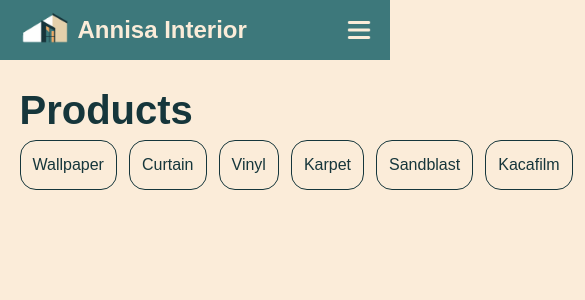
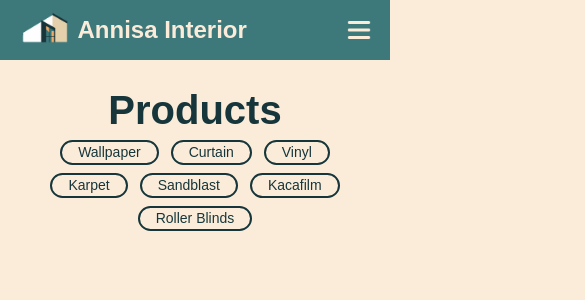
Before and after one commit to Cehmenang/annisa-interior, a Next.js app: page /products in a window 390 px wide. Shown: the top 300 px of the page, 585 px wide, since content can reach past the window. Built offline with nearby package versions, Linux system fonts and the light colour scheme.

Commit message:
produks menu

```diff
--- a/src/app/products/page.jsx
+++ b/src/app/products/page.jsx
@@ -11,15 +11,15 @@ export default function Products(){
     ]
 
     const showProductMenus = products.map((product, index)=>{
-        return <button key={index} className="px-3 border-[1px] border-dark rounded-2xl">{product.name}</button>
+        return <button key={index} className="px-4 border-[2px] border-dark rounded-2xl md:w-[140px] text-[14px]">{product.name}</button>
     })
 
     return (
         <>
         <div className="base pt-20">
-            <h1 className="text-[40px] font-bold">Products</h1>
+            <h1 className="text-[40px] font-bold text-center md:text-left">Products</h1>
         </div>
-        <div className="product-menu flex gap-x-3">
+        <div className="product-menu flex gap-x-3 w-full px-auto flex-wrap justify-center md:justify-normal gap-y-2 md:gap-y-0">
             {showProductMenus}
         </div>
         </>
```
